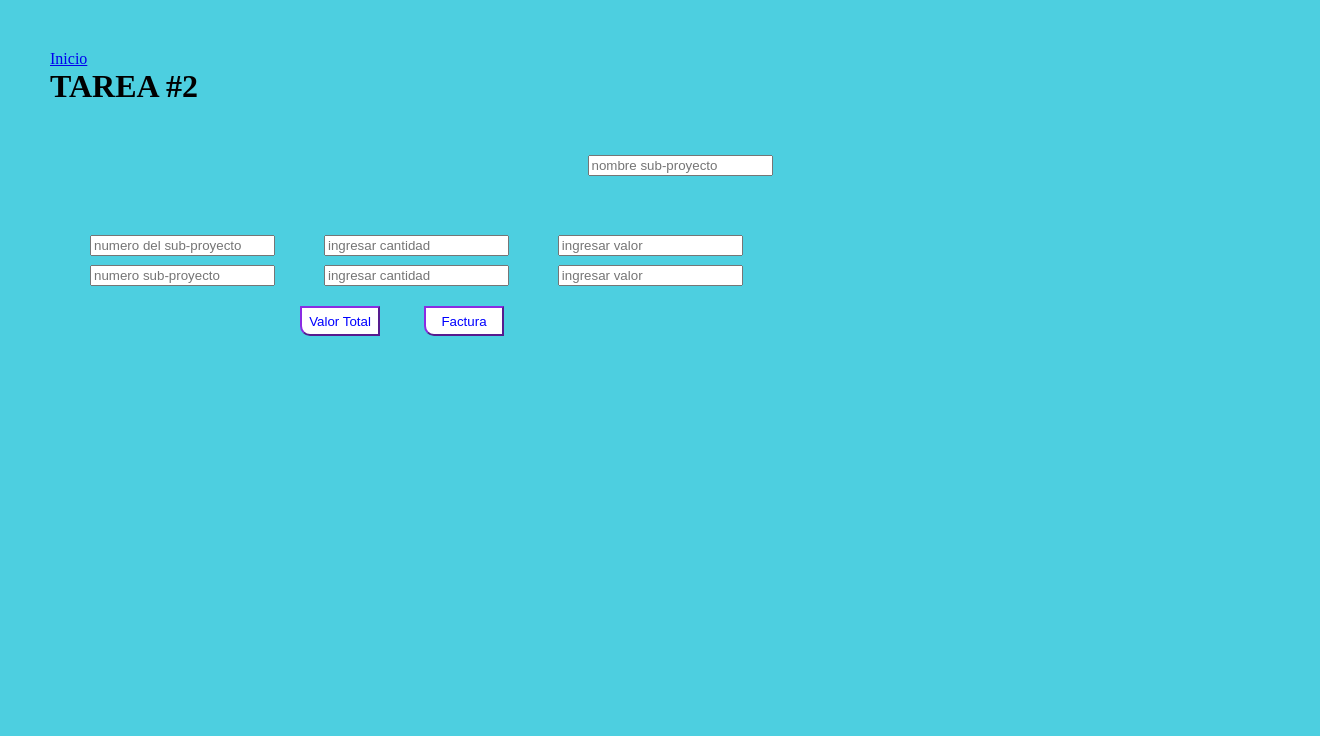
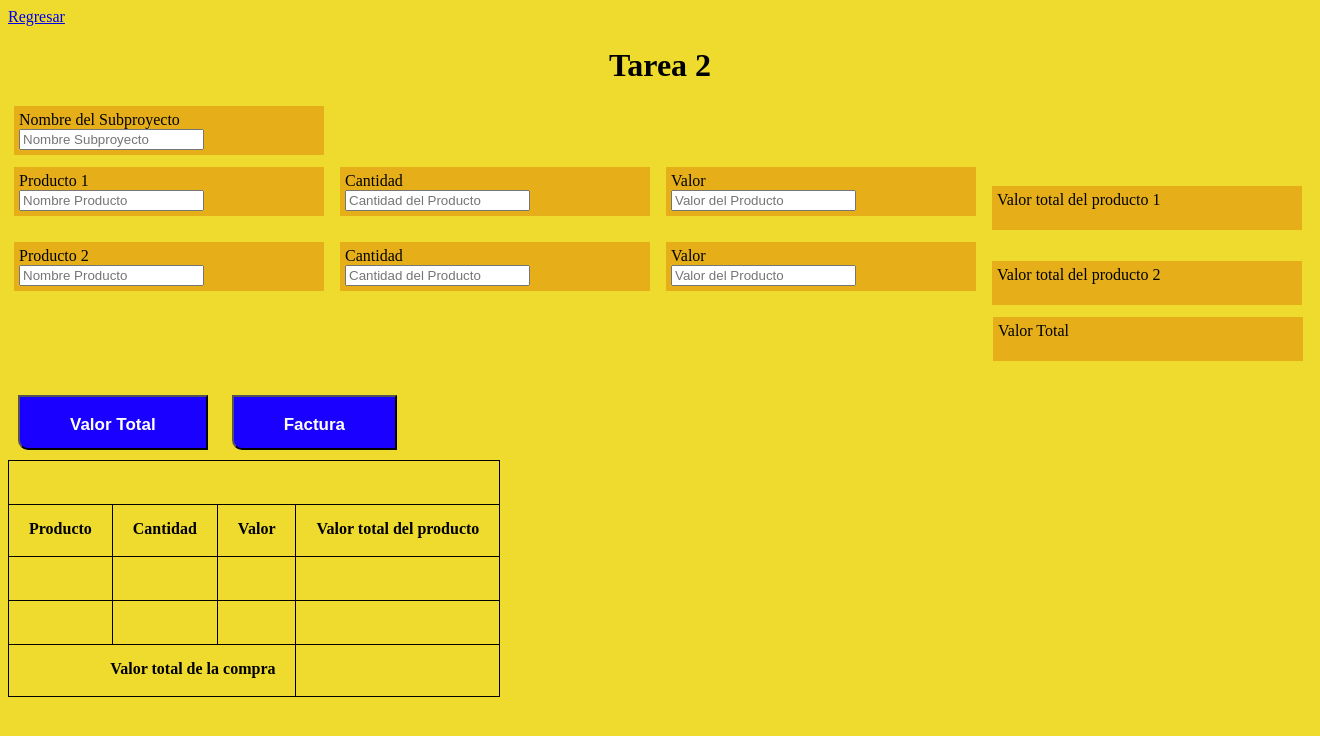
Before and after one commit to estebangaviria2006/PROYECTO-AGRICOLA, a PHP site: page /desarrollo.html in a window 1320 px wide. Shown: the top 736 px of the page. Run offline with PHP 8.4, Linux system fonts and the light colour scheme; lists and menus that the app fills with data are empty.

Commit message:
add fuentes

```diff
--- a/css/desarrollo.css
+++ b/css/desarrollo.css
@@ -1,38 +1,81 @@
-*{
-    margin: 0;
+body{
+    background-color: rgb(238, 219, 46);
 }
-body{
-    background-color: rgb(77, 207, 224);
-    padding: 50px;
+
+h1{
+    text-align: center;
 }
-.lista{
-font-size: 1.6em;
-font-weight: 900;
-font-family: Verdana, Geneva, Tahoma, sans-serif;
-display: flex;
-margin: 50px;
-justify-content: center;
-align-items: center;
+
+div{
+    margin: 6px;
+    padding: 5px;
+    background-color: rgb(230, 175, 26);
+    width: 300px;
 }
-.lista1{
-    font-size: 1.6em;
-    font-weight: 900;
-    font-family: Verdana, Geneva, Tahoma, sans-serif;
-    display:inline;
-   justify-content: center;
-
+label{
+    display: block;
+}
+.producto-1{
+    display: inline-block;
+}
+.producto-2{
+    display: inline-block;
+}
+table, th, td{
+    border: 1px solid black;
+    border-collapse: collapse;
+    padding: 15px 20px 18px 20px;
+}
+th, td{
+    height: 10px;
+}
+td{
+    text-align: center;
+}
+.uno{
+    text-align: right;
+}
+.valor-final{
+margin-left: 985px;
 }
 button{
+    display: inline-block;
+    cursor: pointer;
     position: relative;
-    left: 230px;
-    width: 80px;
-    height: 30px;
-   padding: 1px;
-    margin: 20PX;
+    font-size: 17px;
+    font-weight: 700;
+    color: #fff;
+    text-decoration: none;
+    font-family: sans-serif;
+    background-color: #1900ff;
+    height: 55px;
+    line-height: 55px;
     text-align: center;
-    align-items: center;
-    color: blue;
-    background-color:white;
+    padding: 0 50px;
+    z-index: 1;
+    overflow: hidden;
     border-bottom-left-radius: 10px;
-    border-color: blueviolet;
+    text-transform: capitalize;
+    margin: 10px;
 }
+
+button:hover::before{
+    width: 100%;
+    right: 0;
+    left: auto;
+}
+button::before{
+    top: 0;
+    left: 0;
+    right: auto;
+}
+button:hover::after{
+    width: 100%;
+    left: 0;
+    right: auto;
+}
+button::after{
+    bottom: 0;
+    right: 0;
+    left: auto;
+}
--- a/desarrollo.html
+++ b/desarrollo.html
@@ -9,55 +9,81 @@
     <title>Tarea 2</title>
 </head>
 <body>
-
-    <a href="index.html">Inicio</a>
-    <h1>TAREA #2</h1>
+    <a href="index.html">Regresar</a>
+    <h1>Tarea 2</h1>
     <div>
-
-        <ul class="lista">
-            <input type="text" id="subproyecto" placeholder="nombre sub-proyecto">
-        </ul>
-
-        <ul class="lista1">
-            <input type="number" id="proyecto1" placeholder="numero del sub-proyecto">
-        </ul>
-
-        <ul class="lista1">
-            <input type="number" id="cantidad" placeholder="ingresar cantidad">
-        </ul>
-
-       <ul class="lista1">
-        <input type="number" id="valor" placeholder="ingresar valor">
-       </ul>
-
+        <label>Nombre del Subproyecto</label>
+        <input type="text" id="subproyecto" placeholder="Nombre Subproyecto">
     </div>
+    <div class="producto-1">
+        <label>Producto 1</label>
+        <input type="text" id="producto-1" placeholder="Nombre Producto">
+    </div>
+    <div class="producto-1">
+        <label>Cantidad</label>
+        <input type="number" id="cantidad-1" placeholder="Cantidad del Producto">
+    </div>
+    <div class="producto-1">
+        <label>Valor</label>
+        <input type="number" id="valor-1" placeholder="Valor del Producto">
+    </div>
+    <div class="producto-1">
+        <label>Valor total del producto 1</label>
+        <p id="resproducto1"></p>
+    </div>
+    <br>
+    <div class="producto-2">
+        <label>Producto 2</label>
+        <input type="text" id="producto-2" placeholder="Nombre Producto">
+    </div>
+    <div class="producto-2">
+        <label>Cantidad</label>
+        <input type="number" id="cantidad-2" placeholder="Cantidad del Producto">
+    </div>
+    <div class="producto-2">
+        <label>Valor</label>
+        <input type="number" id="valor-2" placeholder="Valor del Producto">
+    </div>
+    <div class="producto-2">
+        <label>Valor total del producto 2</label>
+        <p id="resproducto2"></p>
+    </div>
+    <div class="valor-final">
+        <label>Valor Total</label>
+        <p id="resvalor"></p>
+    </div>
+    <br>
 
 
-<div>
-   <!--  <ul class="lista">
-        <input type="text" id="subproyecto2" placeholder="nombre sub-proyecto">
-    </ul> -->
+    <button onclick="getValor()">Valor total</button>
+    <button onclick="getFactura()">Factura</button>
 
-    <ul class="lista1">
-        <input type="text" id="proyecto2" placeholder="numero sub-proyecto">
-    </ul>
-
-    <ul class="lista1">
-        <input type="text" id="cantidad1" placeholder="ingresar cantidad">
-    </ul>
-
-    <ul class="lista1">
-        <input type="text" id="valor1" placeholder="ingresar valor">
-    </ul>
-</div>
-
-        <button onclick="VT()">Valor Total</button>
-        <button onclick="FA()">Factura</button>
-
-        <p id="factura"></p>
-        <p id="valor total"></p>
-        <p id="valor total1"></p>
-
-    </div>
+    <table>
+        <tr>
+            <th colspan="4" id="resubproyecto"></th>
+        </tr>
+        <tr>
+            <th>Producto</th>
+            <th>Cantidad</th>
+            <th>Valor</th>
+            <th>Valor total del producto</th>
+        </tr>
+        <tr>
+            <td id="resproducto-1"></td>
+            <td id="rescantidad-1"></td>
+            <td id="resvalor-1"></td>
+            <td id="resValorTPruduc1"></td>
+        </tr>
+        <tr>
+            <td id="resproducto-2"></td>
+            <td id="rescantidad-2"></td>
+            <td id="resvalor-2"></td>
+            <td id="resValorTPruduc2"></td>
+        </tr>
+        <tr>
+            <th class="uno" colspan="3">Valor total de la compra</th>
+            <td id="resValorTotal"></td>
+        </tr>
+    </table>
 </body>
 </html>
--- a/desarrollo2.js
+++ b/desarrollo2.js
@@ -1,31 +1,64 @@
-function VT(){
-    let cantidad
-    cantidad = document.getElementById("cantidad").value
+function getValor(){
+    let n1, n2, rta1, n3, n4, rta2, valor
 
-    let valor
-    valor = document.getElementById("valor").value
-    // let n2
-    // n2 = document.getElementById("numero2").value
-    let valorTotal
-    valorTotal = cantidad*valor
+    //guardando datos del HTML en la respectiva variable
+    n1 = document.getElementById("cantidad-1").value
+
+    n2 = document.getElementById("valor-1").value
 
 
-    document.getElementById("valor total").innerHTML =
-    "<div> el valor es "+ valorTotal +"</div>"
-}
+    n3 = document.getElementById("cantidad-2").value
 
-function FA(){
-    let cantidad
-    cantidad = document.getElementById("cantidad").value
-
-    let valor
-    valor = document.getElementById("valor").value
-    // let n2
-    // n2 = document.getElementById("numero2").value
-    let valorTotal
-    valorTotal = cantidad*valor
+    n4 = document.getElementById("valor-2").value
 
 
-    document.getElementById("factura").innerHTML =
-    "<div> el valor es "+ valorTotal +"</div>"
+    rta1 = n1*n2
+
+    rta2 = n3*n4
+
+    valor = rta1+rta2
+
+
+    //enviar la variable al html
+    document.getElementById("resproducto1").innerHTML = rta1
+    document.getElementById("resproducto2").innerHTML = rta2
+    document.getElementById("resvalor").innerHTML = valor
 }
+function getFactura(){
+    let r1, r2, r3, r4, r5, r6, r7
+
+    //guardando datos del HTML en la respectiva variable
+    r1 = document.getElementById("subproyecto").value
+    r2 = document.getElementById("producto-1").value
+
+    r3 = document.getElementById("cantidad-1").value
+
+    r4 = document.getElementById("valor-1").value
+
+    r5 = document.getElementById("producto-2").value
+
+    r6 = document.getElementById("cantidad-2").value
+
+    r7 = document.getElementById("valor-2").value
+
+
+
+    rta01 = r3*r4
+
+    rta02 = r6*r7
+
+    valor1 = rta01+rta02
+
+
+    //enviar la variable al html
+    document.getElementById("resubproyecto").innerHTML = r1
+    document.getElementById("resproducto-1").innerHTML = r2
+    document.getElementById("rescantidad-1").innerHTML = r3
+    document.getElementById("resvalor-1").innerHTML = r4
+    document.getElementById("resValorTPruduc1").innerHTML = rta01
+    document.getElementById("resproducto-2").innerHTML = r5
+    document.getElementById("rescantidad-2").innerHTML = r6
+    document.getElementById("resvalor-2").innerHTML = r7
+    document.getElementById("resValorTPruduc2").innerHTML = rta02
+    document.getElementById("resValorTotal").innerHTML = valor1
+}
```
